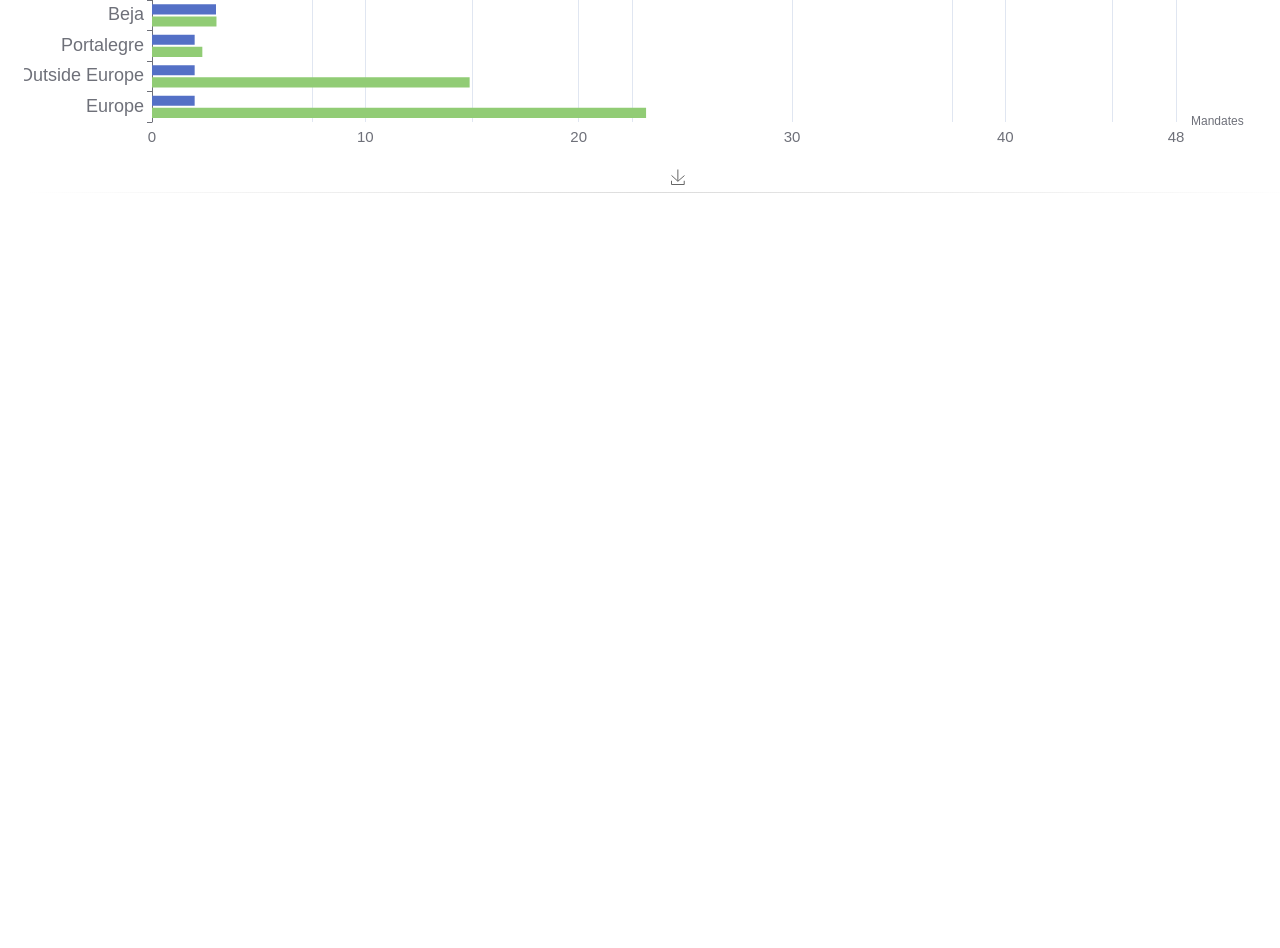
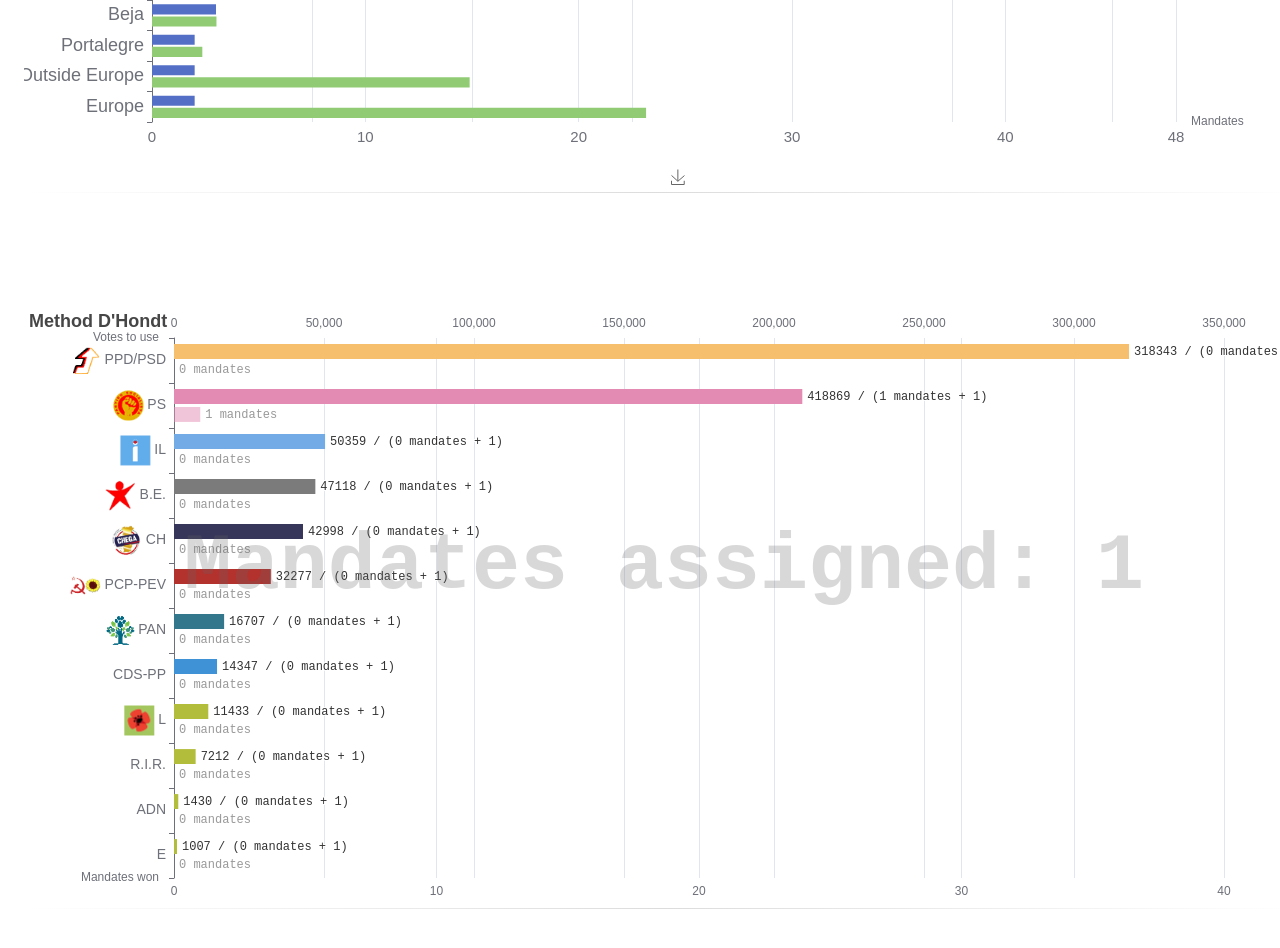
Before and after one commit to dmateusp/dmateusp.github.io, a website built with webpack: page dist/portuguese-2022-elections/index.html in a window 1280 px wide. Shown: the part 1664-2612 px from the top of the page. Before the commit the page ends 1964 px from the top, so only its background shows below. Built offline with nearby package versions, Linux system fonts and the light colour scheme.

Commit message:
Add a working bar race for porto hondt method

```diff
--- a/src/echarts.ts
+++ b/src/echarts.ts
@@ -15,6 +15,7 @@
   TransformComponent,
   LegendComponent,
   ToolboxComponent,
+  GraphicComponent,
 } from 'echarts/components';
 import { LabelLayout, UniversalTransition } from 'echarts/features';
 import { CanvasRenderer } from 'echarts/renderers';
@@ -61,6 +62,7 @@
   TransformComponent,
   LegendComponent,
   ToolboxComponent,
+  GraphicComponent,
   BarChart,
   LineChart,
   TreemapChart,
--- a/src/portuguese_2022_elections.ts
+++ b/src/portuguese_2022_elections.ts
@@ -7,6 +7,7 @@
 import treeMapMandatesPerConstituencyOption from "./portuguese_2022_elections/treemap_mandates_per_district";
 import "./style.css";
 import { mandatesPerConstituencyOption } from "./portuguese_2022_elections/mandates";
+import { hondtRaceBarOption } from "./portuguese_2022_elections/hondt_race_bar";
 
 // State
 enum ElectionMethod {
@@ -85,6 +86,23 @@
   });
 }
 
+const hondtRaceBarDom = document.getElementById("hondt-race-bar");
+if (hondtRaceBarDom != null) {
+  const hondtRaceBarChart = echarts.init(hondtRaceBarDom);
+  let mandatesAssigned = 0;
+  hondtRaceBarChart.setOption(hondtRaceBarOption(mandatesAssigned));
+  const nextMandateInterval = setInterval(function () {
+    mandatesAssigned += 1;
+    if (mandatesAssigned > 39) {
+      clearInterval(nextMandateInterval);
+    }
+    hondtRaceBarChart.setOption(hondtRaceBarOption(mandatesAssigned));
+  }, 3000);
+  window.addEventListener("resize", function () {
+    hondtRaceBarChart.resize();
+  });
+}
+
 // Election method selection
 const electionMethodSelect = (e: MouseEvent) => {
   let elem = e.target as HTMLButtonElement;
--- /dev/null
+++ b/src/portuguese_2022_elections/hondt_race_bar.ts
@@ -0,0 +1,124 @@
+import { ECOption } from "../echarts";
+import { portoHondtRaceBarAfterXMandates } from "./hondt_race_bar_data";
+import partyToColor from "./data/party_to_color.json";
+import { toRichPartyLogo } from "./formatting";
+import partyToLogo from "./data/party_to_logo.json";
+
+export function hondtRaceBarOption(mandatesAssigned: number): ECOption {
+  const data = portoHondtRaceBarAfterXMandates(mandatesAssigned);
+  console.log(data.length)
+
+  return {
+    title: {
+      text: "Method D'Hondt",
+    },
+    grid: {
+      top: 30,
+      bottom: 30,
+      left: 150,
+      right: 80,
+    },
+    tooltip: {
+      trigger: "axis",
+      axisPointer: {
+        type: "shadow",
+      },
+    },
+    xAxis: [
+      {
+        type: "value",
+        name: "Votes to use",
+        nameLocation: "start",
+        position: "top",
+      },
+      {
+        type: "value",
+        name: "Mandates won",
+        nameLocation: "start",
+        position: "bottom",
+        minInterval: 1,
+        max: 40,
+      },
+    ],
+    yAxis: {
+      type: "category",
+      inverse: true,
+      axisLabel: {
+        show: true,
+        fontSize: 14,
+        formatter: function (param: any) {
+          return toRichPartyLogo(param) + " " + param;
+        },
+        rich: partyToLogo as any,
+      },
+      animationDuration: 100,
+      animationDurationUpdate: 100,
+      data: data.map((r) => r.name),
+    },
+    series: [
+      {
+        name: "Votes",
+        realtimeSort: true,
+        type: "bar",
+        itemStyle: {
+          color: function (param) {
+            return (partyToColor as Record<string, string>)[param.name];
+          },
+        },
+        label: {
+          show: true,
+          position: "right",
+          valueAnimation: true,
+          fontFamily: "monospace",
+          formatter: function (param: any) {
+            return param.data.votes + " / (" + param.data.mandates + " mandates + 1)";
+          },
+        },
+        data: data,
+        xAxisIndex: 0,
+      },
+      {
+        name: "Mandates won",
+        type: "bar",
+        itemStyle: {
+          color: function (param) {
+            return (partyToColor as Record<string, string>)[param.name];
+          },
+          opacity: 0.5,
+        },
+        label: {
+          show: true,
+          position: "right",
+          valueAnimation: true,
+          fontFamily: "monospace",
+          formatter: function (param: any) {
+            return param.value + " mandates";
+          },
+        },
+        data: data.map((d) => d.mandates),
+        xAxisIndex: 1,
+        stack: "Votes",
+      },
+    ],
+    // Disable init animation.
+    animationDuration: 0,
+    animationDurationUpdate: 250,
+    animationEasing: "linear",
+    animationEasingUpdate: "linear",
+    graphic: {
+      elements: [
+        {
+          type: "text",
+          right: 160,
+          bottom: "50%",
+          style: {
+            text: "Mandates assigned: " + mandatesAssigned,
+            font: "bolder 80px monospace",
+            fill: "rgba(100, 100, 100, 0.25)",
+          },
+          z: 100,
+        },
+      ],
+    },
+  };
+}
--- /dev/null
+++ b/src/portuguese_2022_elections/hondt_race_bar_data.ts
@@ -0,0 +1,22 @@
+import portoElectionResults from "./data/porto.json";
+
+export const portoHondtRaceBar =
+  portoElectionResults.currentResults.resultsParty
+    .map((r) => ({
+      name: r.acronym,
+      value: r.votes,
+      votes: r.votes,
+      mandates: 0,
+    }))
+    .sort((r1, r2) => r2.value - r1.value)
+    .slice(0, 12);
+
+export const portoHondtRaceBarAfterXMandates = (m: number) => {
+  let result: {name: string, value: number, votes: number, mandates: number}[] = JSON.parse(JSON.stringify(portoHondtRaceBar));
+  for (let i = 0; i < m; i++) {
+    result[0].mandates += 1;
+    result[0].value = Math.floor(result[0].votes/(result[0].mandates+1))
+    result.sort((r1: {value: number}, r2: {value: number}) => r2.value - r1.value);
+  }
+  return result;
+};
```
Also changed, not shown: dist/portuguese-2022-elections/index.html.
